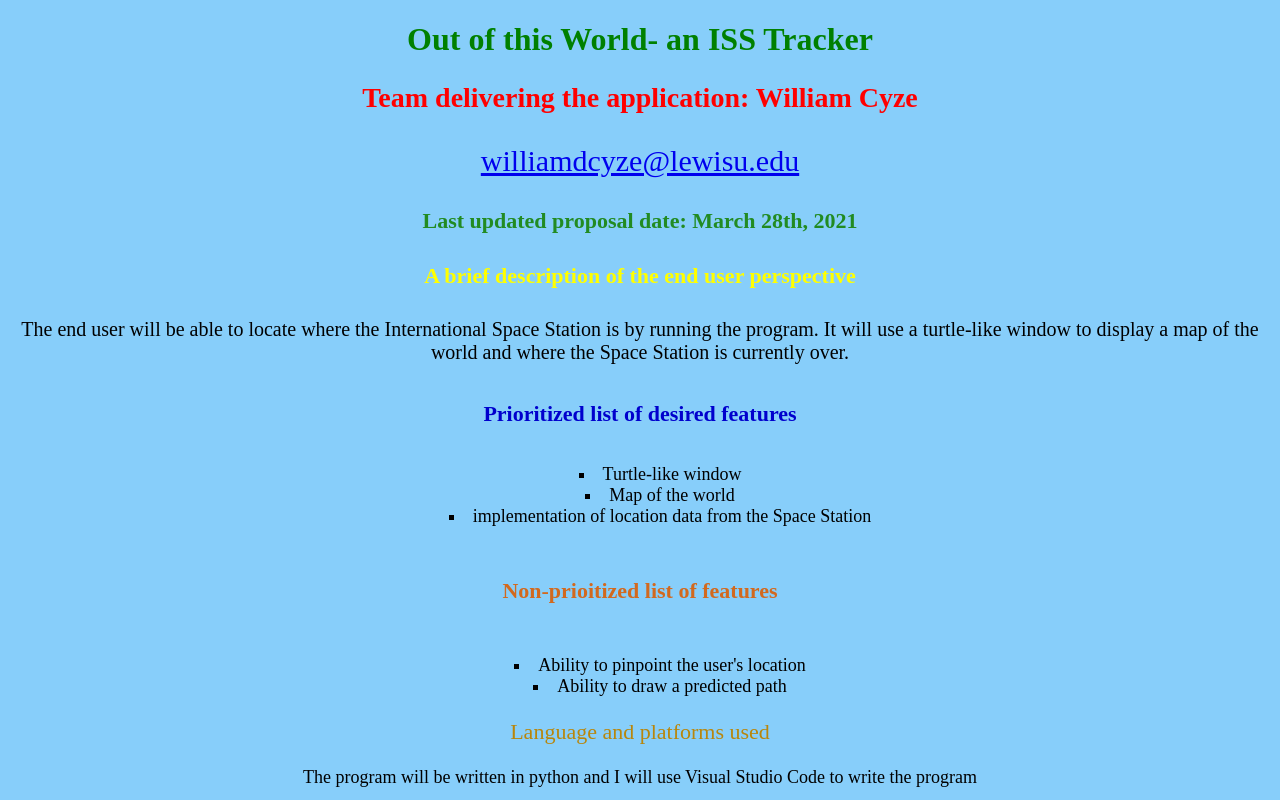
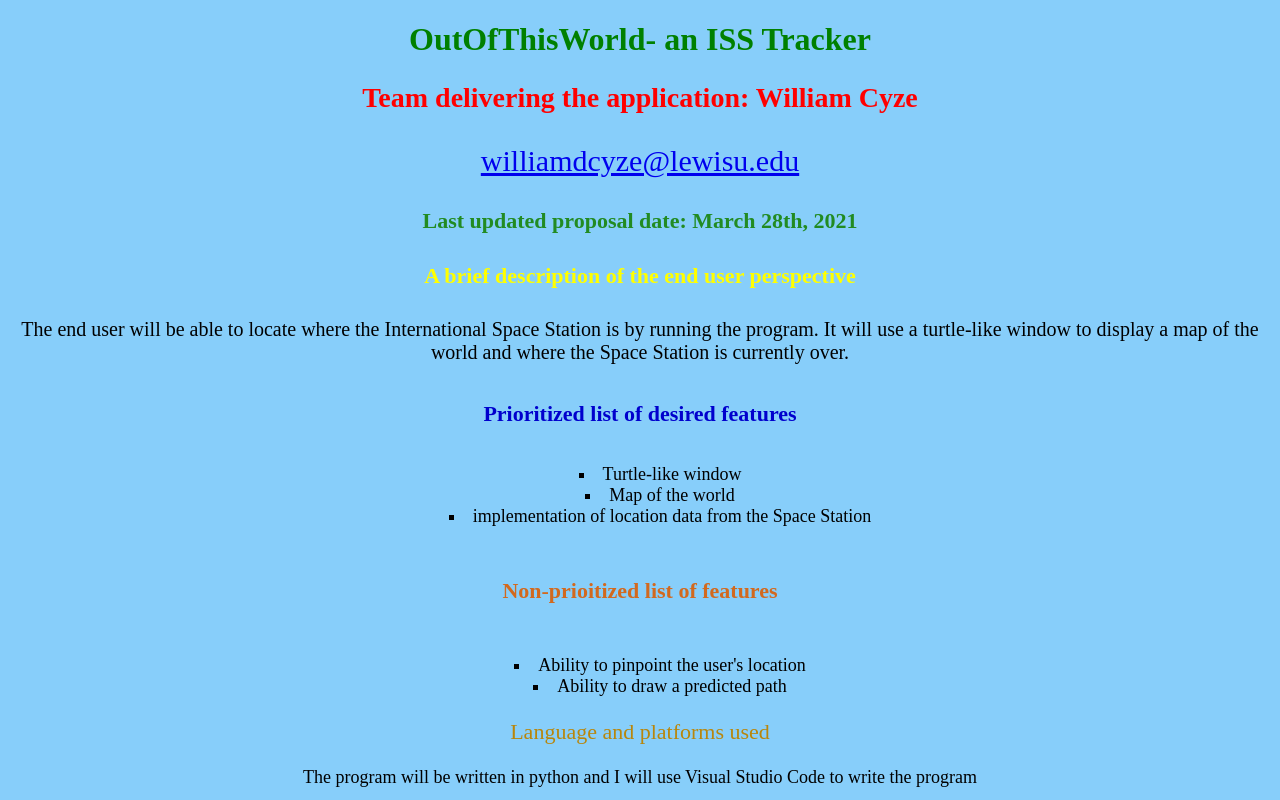
Before and after one commit to William-Cyze/final-project-proposal, a plain HTML site: page index.html in a window 1280 px wide. Shown: the top 800 px of the page. Drawn offline with Linux system fonts and the light colour scheme.

Commit message:
Update index.html

```diff
--- a/index.html
+++ b/index.html
@@ -10,7 +10,7 @@
 </head>
 
 <body>
-<h1>Out of this World- an ISS Tracker </h1>
+<h1>OutOfThisWorld- an ISS Tracker </h1>
 <h2>Team delivering the application: William Cyze</h2>
 <p class="p1"><a href="williamdcyze@lewisu.edu">williamdcyze@lewisu.edu</a></p>
 <h3>Last updated proposal date: March 28th, 2021</h3>
```
